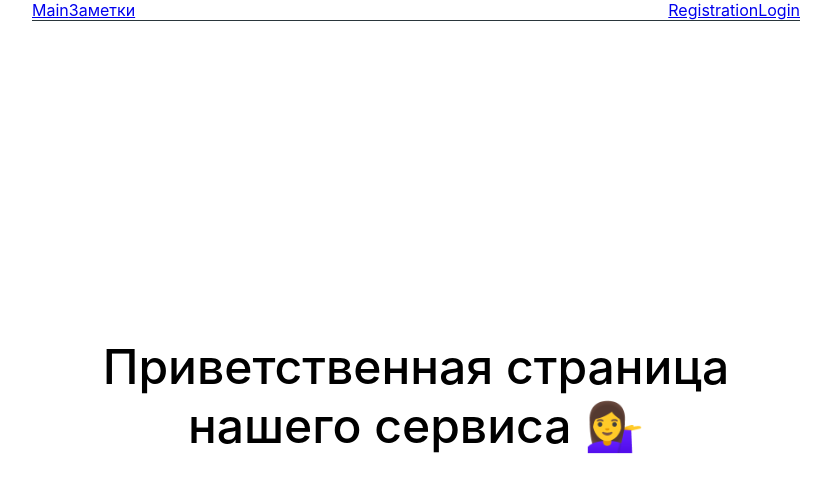
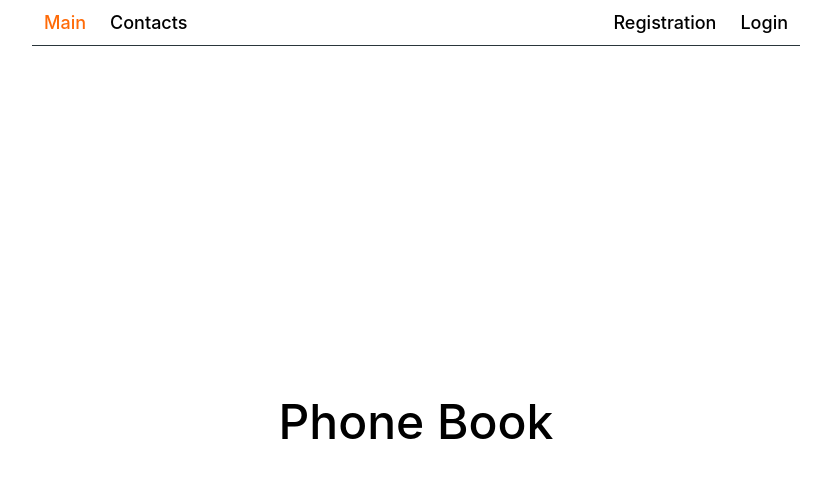
Before and after one commit to mpaukov/goit-react-hw-08-phonebook, a React (Create React App) app: page / in a window 1280 px wide. Shown: the top 492 px of the page, without its empty margins (224-1055 px from the left). Built offline with nearby package versions, Linux system fonts and the light colour scheme.

Commit message:
continue

```diff
--- a/src/components/AppBar.js
+++ b/src/components/AppBar.js
@@ -1,7 +1,7 @@
 import { useSelector } from 'react-redux';
-import Navigation from './Navigation';
+import Navigation from './Navigation/Navigation';
 import UserMenu from './UserMenu';
-import AuthNav from './AuthNav';
+import AuthNav from './AuthNav/AuthNav';
 import { authSelectors } from 'redux/auth';
 
 const styles = {
--- a/src/components/AuthNav.js
+++ /dev/null
@@ -1,11 +0,0 @@
-import React from 'react';
-import { NavLink } from 'react-router-dom';
-
-export default function AuthNav() {
-  return (
-    <div>
-      <NavLink to="/register">Registration</NavLink>
-      <NavLink to="/login">Login</NavLink>
-    </div>
-  );
-}
--- /dev/null
+++ b/src/components/AuthNav/AuthNav.js
@@ -0,0 +1,26 @@
+import React from 'react';
+import { NavLink } from 'react-router-dom';
+import style from './AuthNav.module.css';
+
+export default function AuthNav() {
+  return (
+    <div>
+      <NavLink
+        to="/register"
+        className={({ isActive }) =>
+          isActive ? `${style.activeLink}` : `${style.link}`
+        }
+      >
+        Registration
+      </NavLink>
+      <NavLink
+        to="/login"
+        className={({ isActive }) =>
+          isActive ? `${style.activeLink}` : `${style.link}`
+        }
+      >
+        Login
+      </NavLink>
+    </div>
+  );
+}
--- /dev/null
+++ b/src/components/AuthNav/AuthNav.module.css
@@ -0,0 +1,14 @@
+.link {
+  display: inline-block;
+  text-decoration: none;
+  padding: 12px;
+  font-weight: 500;
+  font-size: 18px;
+  color: #000000;
+  line-height: 1.17;
+}
+
+.activeLink {
+  composes: link;
+  color: #ff6b08;
+}
--- a/src/components/Navigation.js
+++ /dev/null
@@ -1,12 +0,0 @@
-import React from 'react';
-import { NavLink } from 'react-router-dom';
-
-const Navigation = () => (
-  <nav>
-    <NavLink to="/">Main</NavLink>
-
-    <NavLink to="/todos">Заметки</NavLink>
-  </nav>
-);
-
-export default Navigation;
--- /dev/null
+++ b/src/components/Navigation/Navigation.js
@@ -0,0 +1,27 @@
+import React from 'react';
+import { NavLink } from 'react-router-dom';
+import style from './Navigation.module.css';
+
+const Navigation = () => (
+  <nav>
+    <NavLink
+      to="/"
+      className={({ isActive }) =>
+        isActive ? `${style.activeLink}` : `${style.link}`
+      }
+    >
+      Main
+    </NavLink>
+
+    <NavLink
+      to="/contacts"
+      className={({ isActive }) =>
+        isActive ? `${style.activeLink}` : `${style.link}`
+      }
+    >
+      Contacts
+    </NavLink>
+  </nav>
+);
+
+export default Navigation;
--- /dev/null
+++ b/src/components/Navigation/Navigation.module.css
@@ -0,0 +1,14 @@
+.link {
+  display: inline-block;
+  text-decoration: none;
+  padding: 12px;
+  font-weight: 500;
+  font-size: 18px;
+  color: #000000;
+  line-height: 1.17;
+}
+
+.activeLink {
+  composes: link;
+  color: #ff6b08;
+}
--- a/src/views/HomeView.js
+++ b/src/views/HomeView.js
@@ -14,12 +14,7 @@ const styles = {
 
 const HomeView = () => (
   <div style={styles.container}>
-    <h1 style={styles.title}>
-      Приветственная страница нашего сервиса{' '}
-      <span role="img" aria-label="Иконка приветствия">
-        💁‍♀️
-      </span>
-    </h1>
+    <h1 style={styles.title}>Phone Book</h1>
   </div>
 );
 
```
